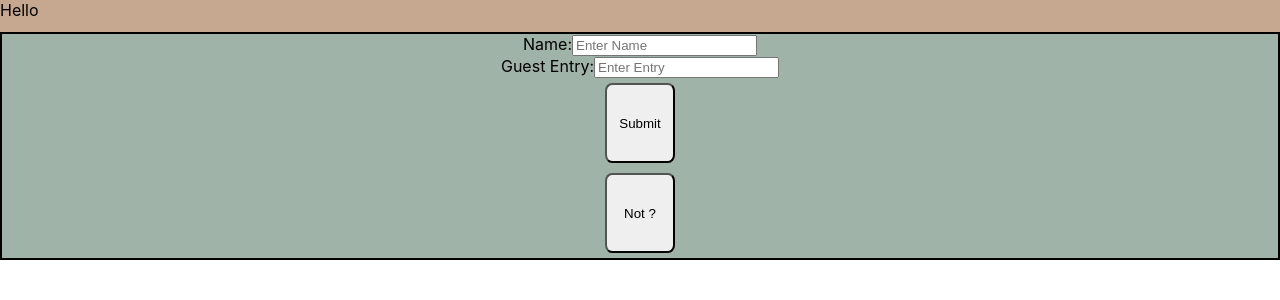
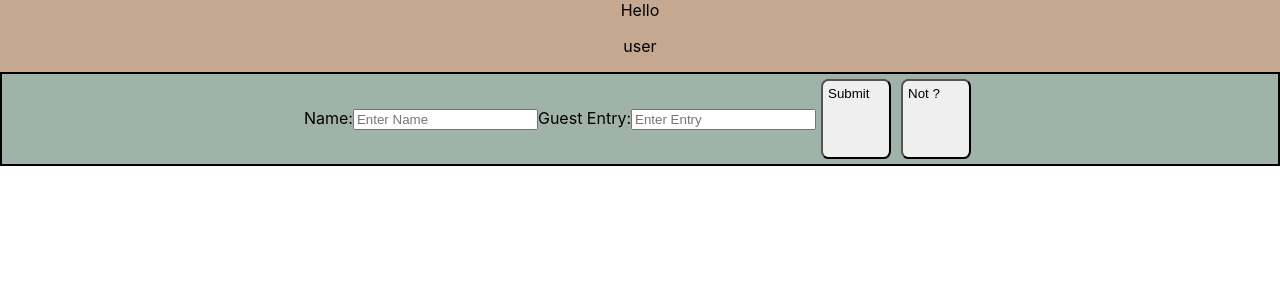
Before and after one commit to karyssa-dandrea/guestbook, a React (Create React App) app: page / in a window 1280 px wide. Shown: the top 300 px of the page. Built offline with nearby package versions, Linux system fonts and the light colour scheme.

Commit message:
fixed header and css

```diff
--- a/src/components/Entry/Entry.css
+++ b/src/components/Entry/Entry.css
@@ -6,8 +6,12 @@
 }
 
 .entry {
-  border-radius: 10%;
-  border: 3px solid;
-  width: 150px;
-  margin: 19px;
+  border: 1px solid black;
+  margin: 5px;
+  height: auto;
+  max-height: 25vh;
+  max-width: 25vw;
+  overflow-wrap: break-word;
+  padding: 15px;
+  inline-size: 150px;
 }
--- a/src/components/Guestbook/Guestbook.css
+++ b/src/components/Guestbook/Guestbook.css
@@ -1,6 +1,6 @@
 form {
   display: flex;
-  flex-direction: column;
+  flex-direction: row;
   align-items: center;
   justify-content: center;
   background-color: #a0b3a8;
@@ -13,4 +13,5 @@ button {
   width: 70px;
   height: 80px;
   border-radius: 10%;
+  display: flex;
 }
--- a/src/components/Header/Header.css
+++ b/src/components/Header/Header.css
@@ -1,9 +1,12 @@
 .header {
   display: flex;
-  justify-content: space-around;
+  flex-direction: column;
+  justify-content: center;
 }
 
 .headers {
   background-color: #c6a78f;
   display: flex;
+  flex-direction: column;
+  justify-content: center;
 }
--- a/src/components/Header/Header.js
+++ b/src/components/Header/Header.js
@@ -4,5 +4,5 @@ import './Header.css';
 
 export default function Header() {
   const { user } = useUser();
-  return <div className="headers">Hello {user ? <p>user</p> : <p>{user}</p>}</div>;
+  return <div className="headers">Hello {user ? <p>{user}</p> : <p>user</p>}</div>;
 }
```
